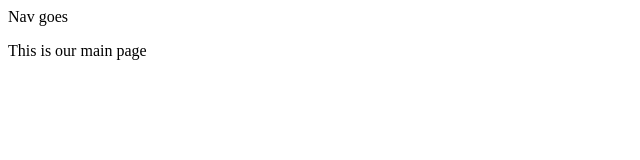
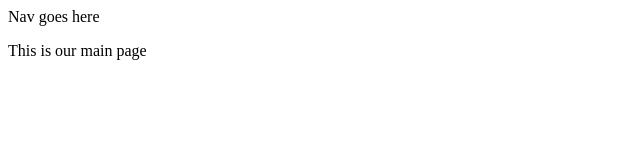
Before and after one commit to ndestates/nuxt3-app, a Nuxt app: page / in a window 1280 px wide. Shown: the top 160 px of the page, without its empty margins (0-640 px from the left). Built offline with nearby package versions, Linux system fonts and the light colour scheme.

Commit message:
Added default layout

```diff
--- a/layouts/default.vue
+++ b/layouts/default.vue
@@ -1,6 +1,6 @@
 <template>
     <div>
-        <nav>Nav goes </nav>
+        <nav>Nav goes here </nav>
         <slot />
     </div>
 </template>
--- a/nuxt.config.ts
+++ b/nuxt.config.ts
@@ -1,4 +1,5 @@
 // https://nuxt.com/docs/api/configuration/nuxt-config
 export default defineNuxtConfig({
 
-})
+}
+)
```
